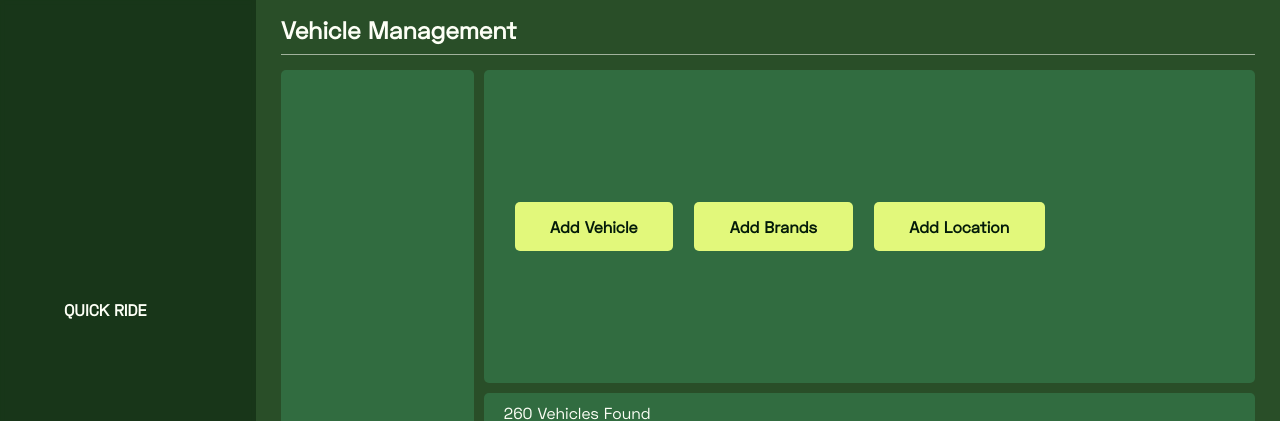
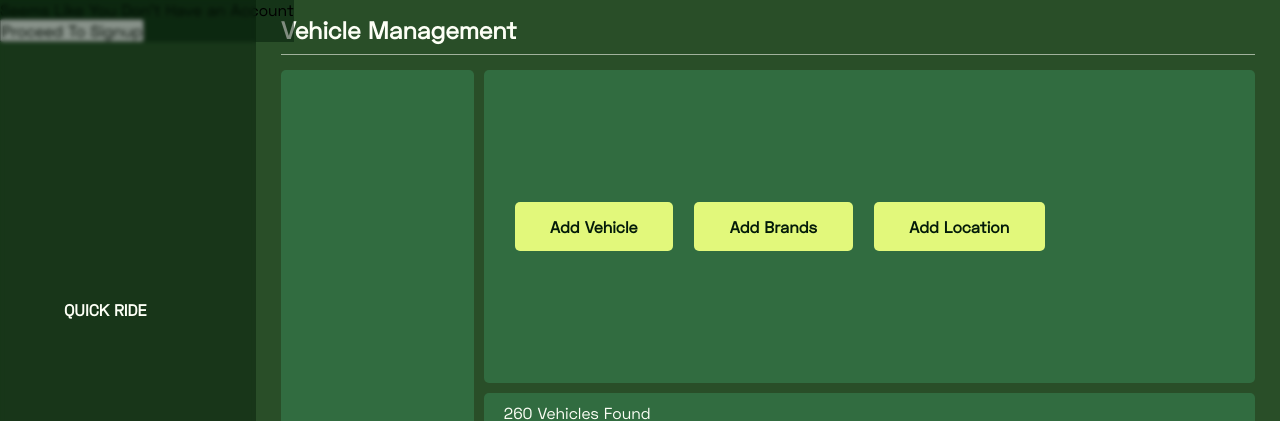
Before and after one commit to AylexCODE/Online-Car-Rental-System, a PHP site: page /home/index.php in a window 1280 px wide. Shown: the top 421 px of the page. Run offline with PHP 8.4, Linux system fonts and the light colour scheme; a user stored in the database is signed in; data comes from the database, SQL or seed files in the repository.

Commit message:
Fixed Redirection Bug

```diff
--- a/auth/logout.php
+++ b/auth/logout.php
@@ -1,5 +1,5 @@
 <?php
-    header("location: ./home/index.php");
+    header("location: ./home/index.php", true);
     session_start();
     session_destroy();
 ?>
--- a/home/index.php
+++ b/home/index.php
@@ -16,10 +16,24 @@
             margin: 0;
             padding: 0;
         }
+        .loginUserConfirmationWrapper {
+            position: fixed;
+            top: 0px;
+            left: 0px;
+            display: grid;
+            place-items: center;
+            background-color: #031A0980;
+        }
     </style>
     <title>Car Rental</title>
 </head>
 <body>
+    <span class="loginUserConfirmationWrapper">
+        <span class="loginUserConfirmation">
+            <p>Seems Like You Don't Have an Account</p>
+            <button>Proceed To Signup</button>
+        </span>
+    </span>
     <?php
         if(isset($_SESSION["email"])){
             if($_SESSION["role"] == "Customer"){
```
Lines whose indentation alone changed are shown as unchanged.
